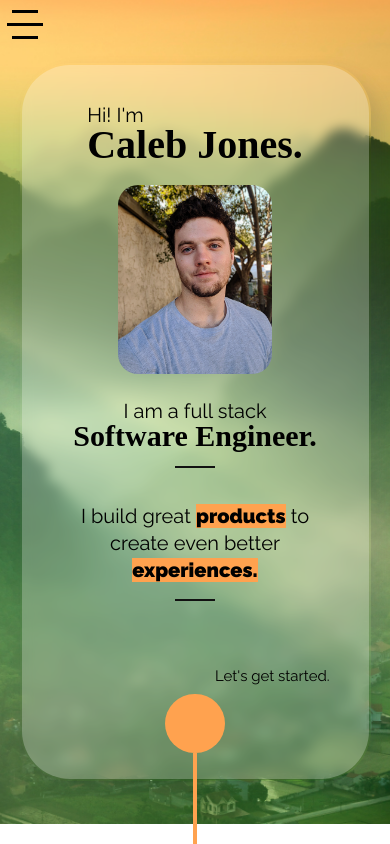
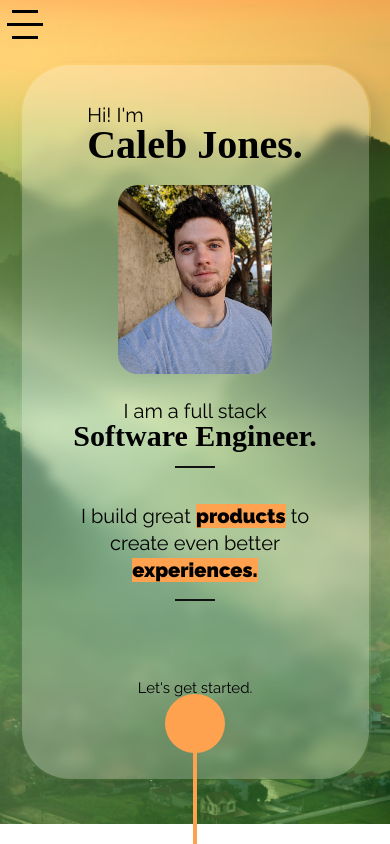
Before and after one commit to calebjo/portfolio-site, a Next.js app: page / in a window 390 px wide. Built offline with nearby package versions, Linux system fonts and the light colour scheme; a web font is replaced by a local one.

Commit message:
Finish mobile styling for main home panel

```diff
--- a/pages/index.js
+++ b/pages/index.js
@@ -52,6 +52,7 @@ export const Home = () => {
                             <Image
                                 src={loader}
                                 className={styles.loader__image}
+                                priority="true"
                             />
                         </div>
                     </div>
@@ -65,6 +66,7 @@ export const Home = () => {
                             layout="fill"
                             objectFit='cover'
                             objectPosition={scrollRate}
+                            priority="true"
                         />
                         {/* SKELETON -- FIX BACKGROUND IMAGE POSITIONING LATER */}
                     </div>
--- a/styles/home.scss
+++ b/styles/home.scss
@@ -108,12 +108,10 @@
 }
 
 .home__lower {
-    position: absolute;
-    left: 50%;
-    bottom: 7.5rem;
+    // position: absolute;
     display: flex;
     justify-content: center;
-    margin: 2rem;
+    margin-top: 4rem;
     font-size: clamp(1.5rem, 2.5vw, 2rem);
 }
 
```
